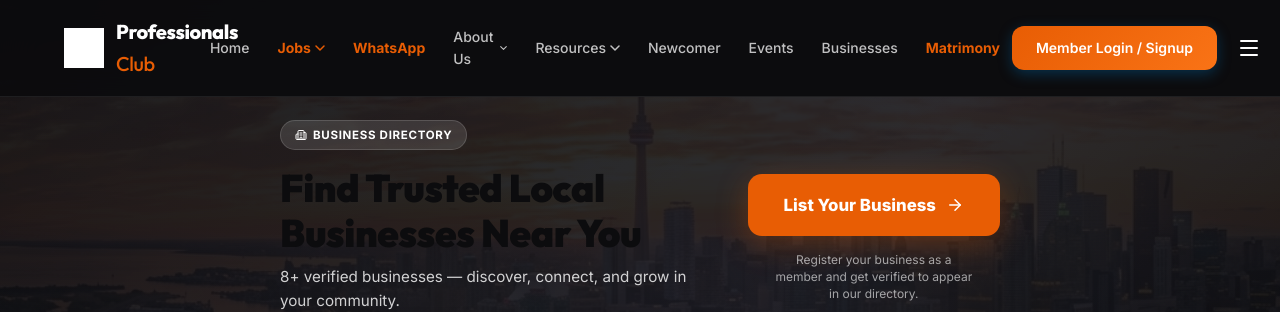
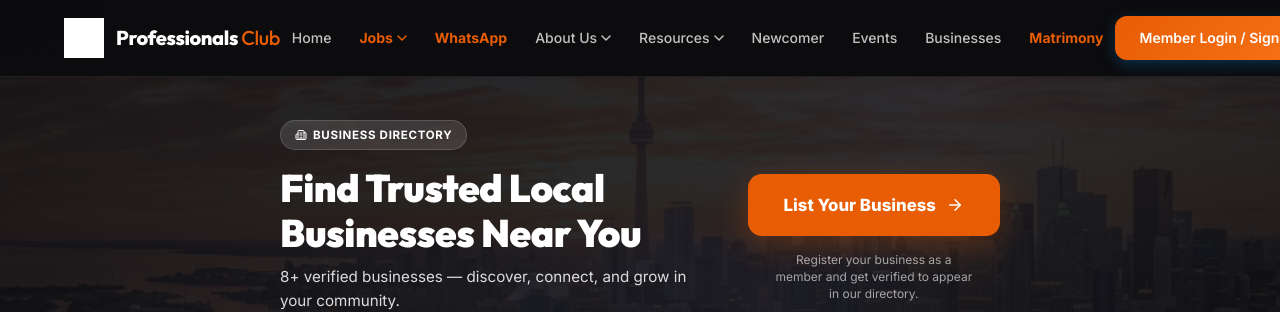
Before and after one commit to uditguptaca/professionalsclub, a Next.js app: page /businesses in a window 1280 px wide. Shown: the top 312 px of the page. Built offline with nearby package versions, Linux system fonts and the light colour scheme; no server answers; the database is empty.

Commit message:
Style: fix business hero text contrast and prevent navbar links wrapping and responsive squishing

```diff
--- a/src/app/businesses/page.tsx
+++ b/src/app/businesses/page.tsx
@@ -74,7 +74,7 @@ export default function BusinessDirectoryPage() {
                 List Your Business <ArrowRight size={18} />
               </div>
             </Link>
-            <p style={{ fontSize: '0.75rem', opacity: 0.6, maxWidth: 200, lineHeight: 1.4 }}>
+            <p style={{ fontSize: '0.75rem', color: 'rgba(255, 255, 255, 0.6)', maxWidth: 200, lineHeight: 1.4 }}>
               Register your business as a member and get verified to appear in our directory.
             </p>
           </div>
--- a/src/app/globals.css
+++ b/src/app/globals.css
@@ -505,6 +505,7 @@ select.input { appearance: auto; }
   font-weight: 500;
   border-radius: var(--radius-md);
   transition: all var(--transition-fast);
+  white-space: nowrap; /* Prevent menu items from wrapping */
 }
 .navbar-links a:hover { color: #ffffff; background: rgba(255, 255, 255, 0.08); }
 .navbar-links a.active { color: var(--primary-600); }
@@ -558,6 +559,18 @@ select.input { appearance: auto; }
   color: #ffffff;
   font-size: 1.5rem;
   padding: var(--space-2);
+}
+
+@media (max-width: 1200px) {
+  .navbar-links {
+    display: none;
+  }
+  .navbar-mobile-toggle {
+    display: block;
+  }
+  .navbar-actions .mobile-hide {
+    display: none !important;
+  }
 }
 
 /* ========== HERO ========== */
@@ -2478,10 +2491,11 @@ tr:last-child td { border-bottom: none; }
   font-weight: 900;
   margin-bottom: 12px;
   line-height: 1.15;
+  color: #ffffff; /* Explicitly white */
 }
 .biz-hero p {
   font-size: 1.05rem;
-  opacity: 0.8;
+  color: rgba(255, 255, 255, 0.85); /* Explicitly light */
   line-height: 1.6;
   margin-bottom: 28px;
 }
@@ -2532,7 +2546,7 @@ tr:last-child td { border-bottom: none; }
   gap: 6px;
   font-size: 0.78rem;
   font-weight: 500;
-  opacity: 0.7;
+  color: rgba(255, 255, 255, 0.75); /* Explicitly light */
 }
 
 /* ─── Filter Bar ─── */
--- a/src/components/shared/Navbar.tsx
+++ b/src/components/shared/Navbar.tsx
@@ -9,14 +9,14 @@ export default function Navbar() {
   return (
     <nav className="navbar">
       <div className="container" style={{ display: 'flex', alignItems: 'center', justifyContent: 'space-between' }}>
-        <Link href="/" style={{ textDecoration: 'none', color: 'inherit', display: 'flex', alignItems: 'center', gap: '12px' }}>
-          <img src="/professionals-club-logo.png" alt="Professionals Club Logo" style={{ width: '40px', height: '40px', objectFit: 'contain', filter: 'brightness(0) invert(1)' }} />
-          <span style={{ fontSize: '1.25rem', fontWeight: 800, fontFamily: 'var(--font-display)', letterSpacing: '-0.02em', color: '#ffffff' }}>
+        <Link href="/" style={{ textDecoration: 'none', color: 'inherit', display: 'flex', alignItems: 'center', gap: '12px', flexShrink: 0 }}>
+          <img src="/professionals-club-logo.png" alt="Professionals Club Logo" style={{ width: '40px', height: '40px', objectFit: 'contain', filter: 'brightness(0) invert(1)', flexShrink: 0 }} />
+          <span style={{ fontSize: '1.25rem', fontWeight: 800, fontFamily: 'var(--font-display)', letterSpacing: '-0.02em', color: '#ffffff', whiteSpace: 'nowrap' }}>
             Professionals <span style={{ color: 'var(--primary-600)', fontWeight: 500 }}>Club</span>
           </span>
         </Link>
 
-        <ul className="navbar-links" style={mobileOpen ? { display: 'flex', position: 'absolute', top: '100%', left: 0, right: 0, background: 'var(--bg-secondary)', flexDirection: 'column', padding: 'var(--space-4)', borderBottom: '1px solid var(--border-color)' } : {}}>
+        <ul className="navbar-links" style={mobileOpen ? { display: 'flex', position: 'absolute', top: '100%', left: 0, right: 0, background: 'rgba(12, 12, 14, 0.98)', flexDirection: 'column', gap: '16px', padding: 'var(--space-6)', borderBottom: '1px solid rgba(255, 255, 255, 0.08)', alignItems: 'stretch' } : {}}>
           <li><Link href="/">Home</Link></li>
           <li className="nav-dropdown-container">
             <Link href="/jobs" style={{ color: 'var(--primary-600)', fontWeight: 700, display: 'flex', alignItems: 'center', gap: '4px' }}>
```
